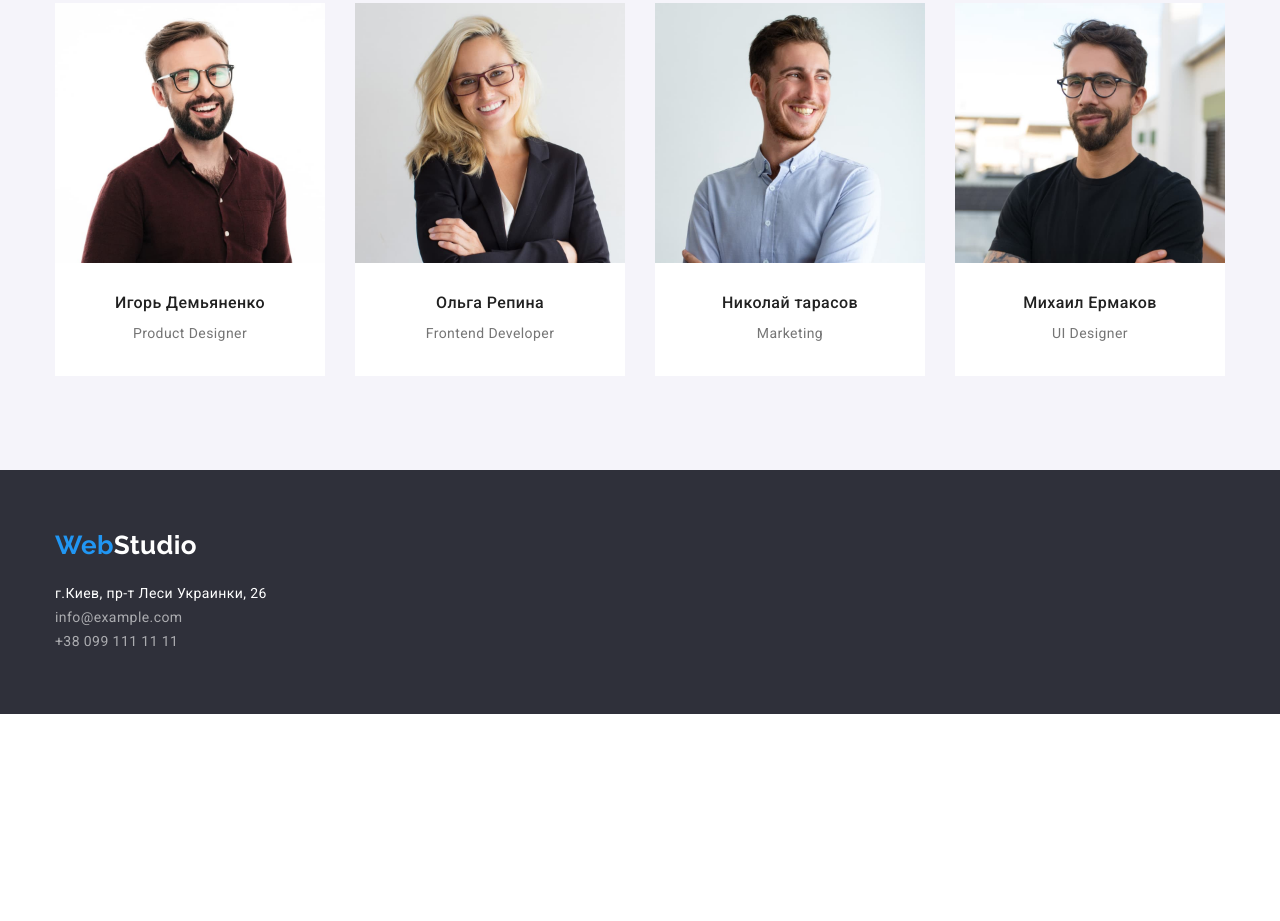
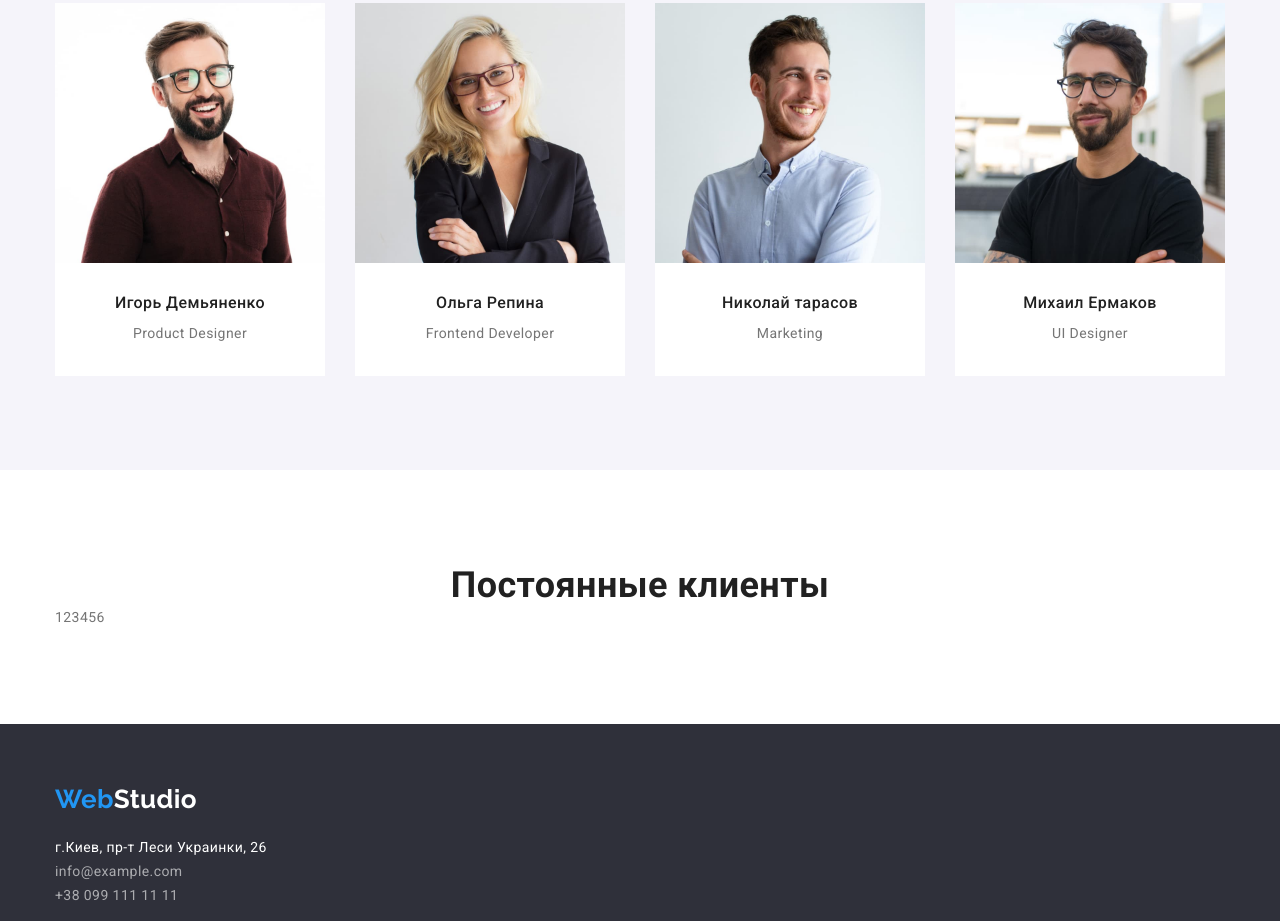
Before and after one commit to Vladyslav-H/goit-markup-hw-04, a plain HTML site: page index.html in a window 1280 px wide. Shown: the part 1630-2551 px from the top of the page. Before the commit the page ends 2344 px from the top, so only its background shows below. Drawn offline with nearby package versions, Linux system fonts and the light colour scheme.

Commit message:
Добавляет секцию Постоянные клиенты

```diff
--- a/css/styles.css
+++ b/css/styles.css
@@ -58,6 +58,8 @@ h6 {
 }
 .image {
   display: block;
+  max-width: 100%;
+  height: auto;
 }
 .container {
   width: 1200px;
@@ -271,6 +273,16 @@ h6 {
 .team-text .desc {
   text-align: center;
 }
+/* Постоянные клиенты */
+.clients-title {
+  color: var(--title-text-color);
+  font-size: 36px;
+  line-height: 1.17;
+  text-align: center;
+}
+.clients-list {
+  display: flex;
+}
 
 /*Подвал*/
 .bottom {
--- a/index.html
+++ b/index.html
@@ -27,8 +27,8 @@
             </ul>
             </nav>
             <ul class="contacts-nav nolist">
-                <li class="item"><a href="mailto:info@devstudio.com" class="link">info@devstudio.com</a></li>
-                <li class="item"><a href="tel:+380961111111" class="link">+38 096 111 11 11</a></li>
+                <li class="item"><a href="mailto:info@devstudio.com" class="link ml">info@devstudio.com</a></li>
+                <li class="item"><a href="tel:+380961111111" class="link fn">+38 096 111 11 11</a></li>
             </ul>
             </div>
     </header>
@@ -145,6 +145,20 @@
             </ul>
             </div>
         </section>
+        <!-- Постоянные клиенты -->
+        <section class="clients section">
+            <div class="container">
+            <h2 class="clients-title">Постоянные клиенты</h2>
+            <ul class="clients-list nolist">
+                <li class="clients-item">1</li>
+                <li class="clients-item">2</li>
+                <li class="clients-item">3</li>
+                <li class="clients-item">4</li>
+                <li class="clients-item">5</li>
+                <li class="clients-item">6</li>
+            </ul>
+            </div>
+        </section>
     </main>
 
     <footer class="bottom">
```
